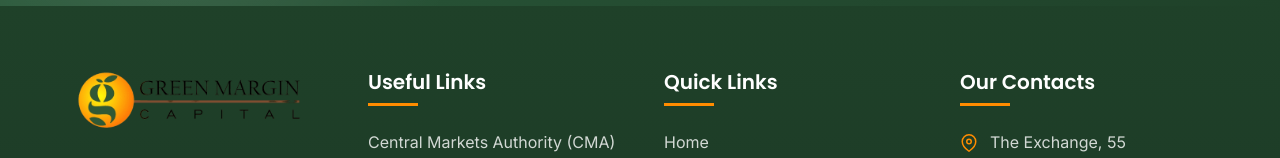
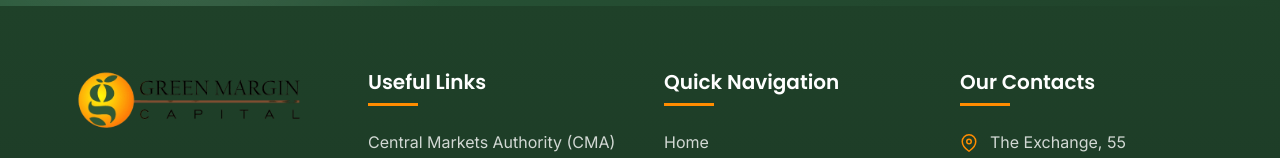
Before and after one commit to LordiKoniK/green-margin-capital, a website: page public/html/home.html in a window 1280 px wide. Shown: the part 3503-3661 px from the top of the page. Drawn offline with Linux system fonts and the light colour scheme.

Commit message:
word change

```diff
--- a/public/html/home.html
+++ b/public/html/home.html
@@ -384,7 +384,7 @@
 
                 <!-- Quick Links -->
                 <div class="footer-section">
-                    <h3>Quick Links</h3>
+                    <h3>Quick Navigation</h3>
                     <ul>
                         <li><a href="/">Home</a></li>
                         <li><a href="/about">About Us</a></li>
```
